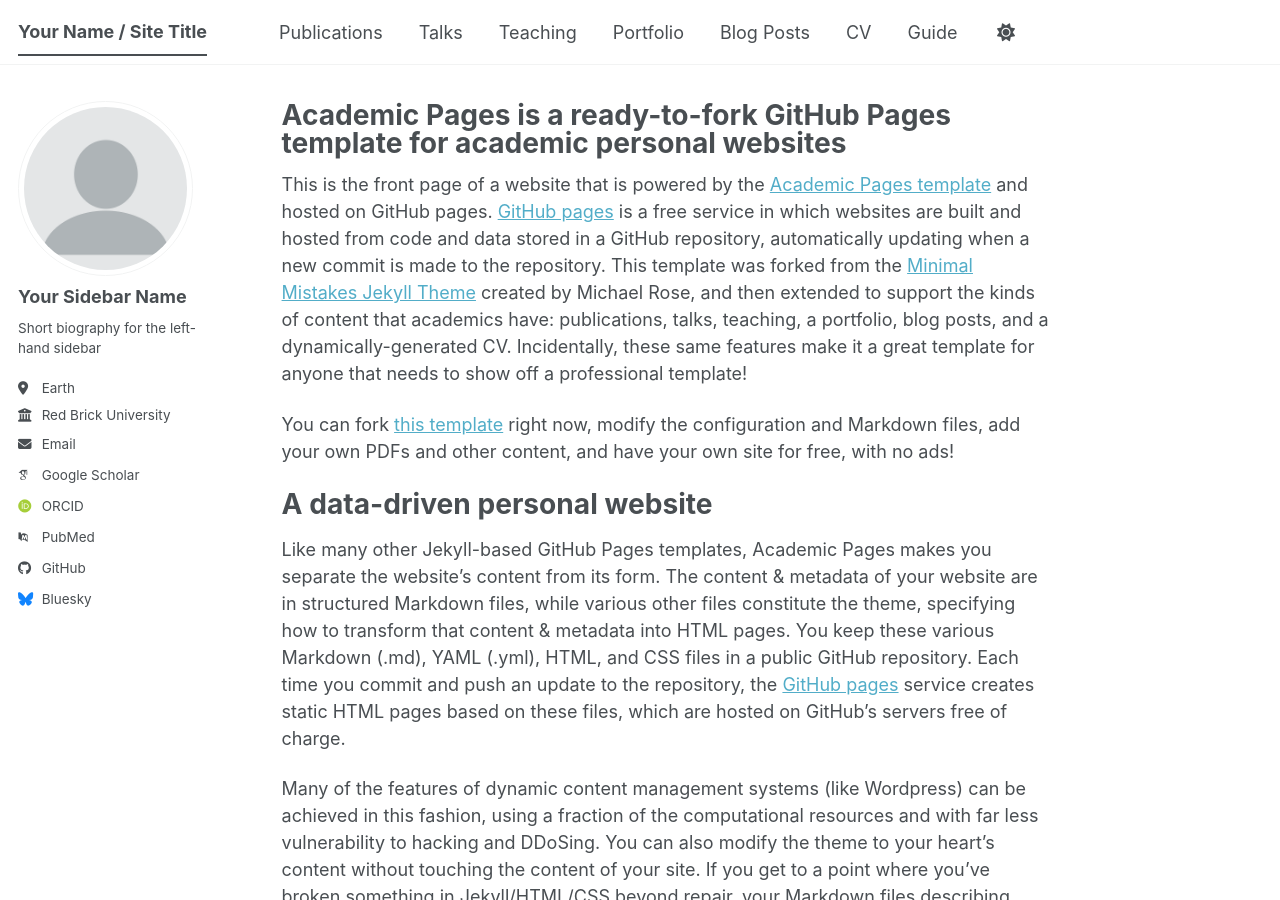
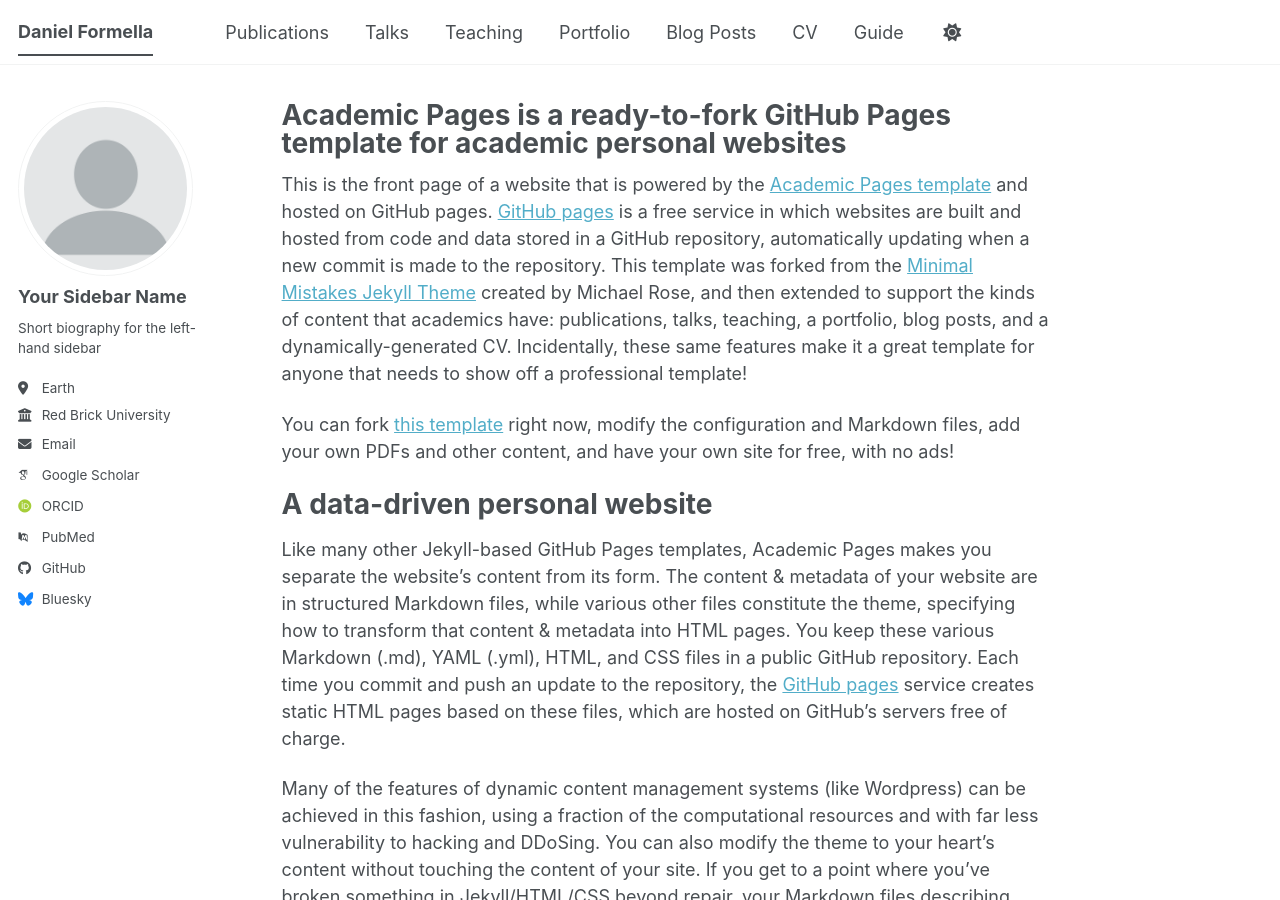
Before and after one commit to dff24/danielformella.github.io, a Jekyll site: the page built from _pages/about.md, in a window 1280 px wide and 900 px high. Built offline with Jekyll 4.4.1, drawn with Linux system fonts in a browser that asks for light colours; some web fonts are replaced; a script bundle is joined from its source files by our own code; library files that are not in the unit come from our copies.

Commit message:
Update _config.yml

```diff
--- a/_config.yml
+++ b/_config.yml
@@ -9,10 +9,10 @@
 # Basic Site Settings
 locale                   : "en-US"
 site_theme               : "default" # The available themes options are "default", "air", "sunrise", "mint", "dirt" and "contrast"
-title                    : "Your Name / Site Title"
+title                    : "Daniel Formella"
 title_separator          : "-"
 name                     : &name "Your Name"
-description              : &description "Your Name's academic portfolio"   # Update this with a general description of your site, this is the default if not overridden by a page
+description              : &description "Daniel's academic portfolio"   # Update this with a general description of your site, this is the default if not overridden by a page
 url                      : https://academicpages.github.io # The base hostname & protocol for your site e.g. "https://[your GitHub username].github.io",
                                                            # or if you already have some other page hosted on Github then use "https://[your GitHub username].github.io/[Your Repo Name]"
 baseurl                  : "" # the subpath of your site, e.g. "/blog"
```
